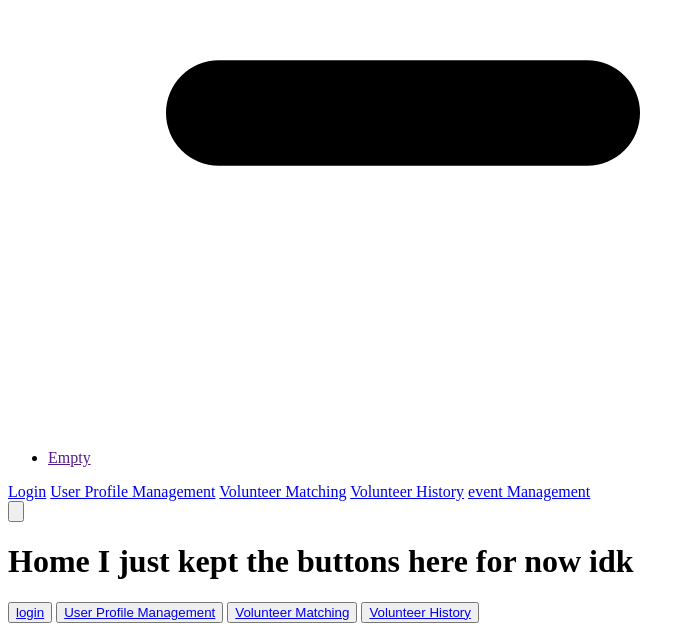
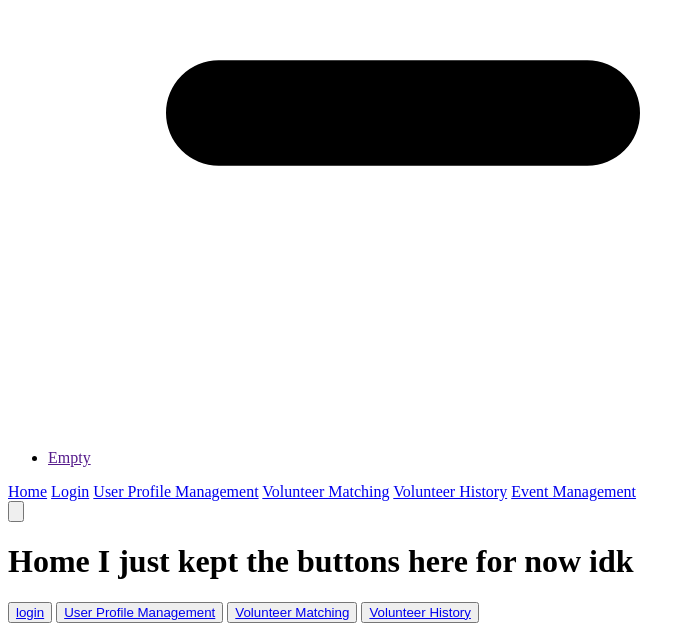
Before and after one commit to ChaseCotton/volunteer-management-webapp, a SvelteKit app: page / in a window 1280 px wide. Shown: the part 843-1474 px from the top of the page, without its empty margins (0-695 px from the left). Built offline with nearby package versions, Linux system fonts and the light colour scheme.

Commit message:
added home btn

```diff
--- a/src/routes/+layout.svelte
+++ b/src/routes/+layout.svelte
@@ -19,11 +19,12 @@
 
     <!-- Add buttons for login, user profile, and volunteer matching directly in the navbar -->
     <div class="navbar-center flex space-x-4">
+        <a href="/" class="btn btn-ghost">Home</a>
         <a href="/login" class="btn btn-ghost">Login</a>
         <a href="/login/userprofile" class="btn btn-ghost">User Profile Management</a>
         <a href="/volunteermatching" class="btn btn-ghost">Volunteer Matching</a>
         <a href="/volunteerHistory" class="btn btn-ghost">Volunteer History</a>
-        <a href="/eventManagement" class="btn btn-ghost">event Management</a>
+        <a href="/eventManagement" class="btn btn-ghost">Event Management</a>
     </div>
 
     <div class="navbar-end">
```
